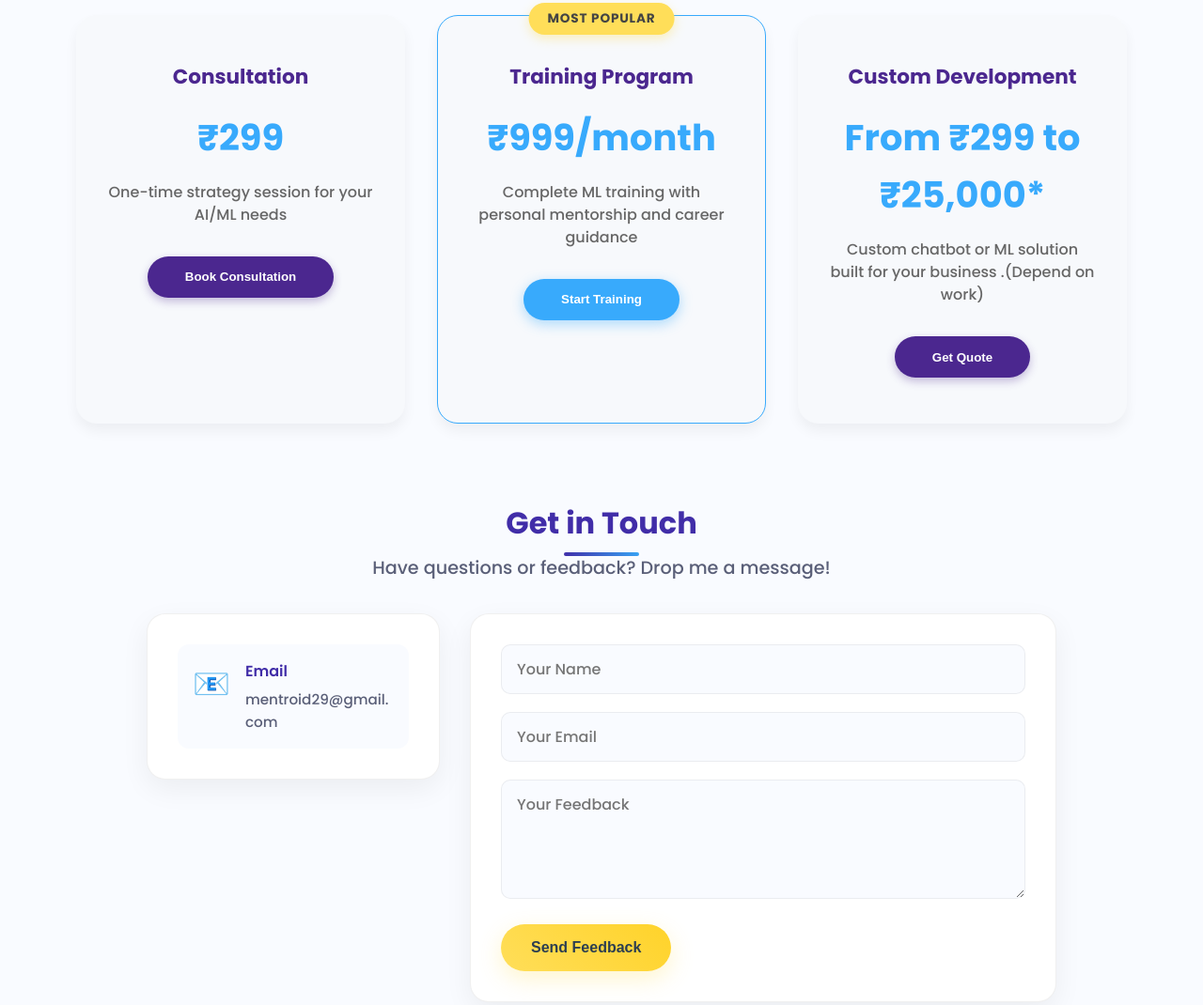
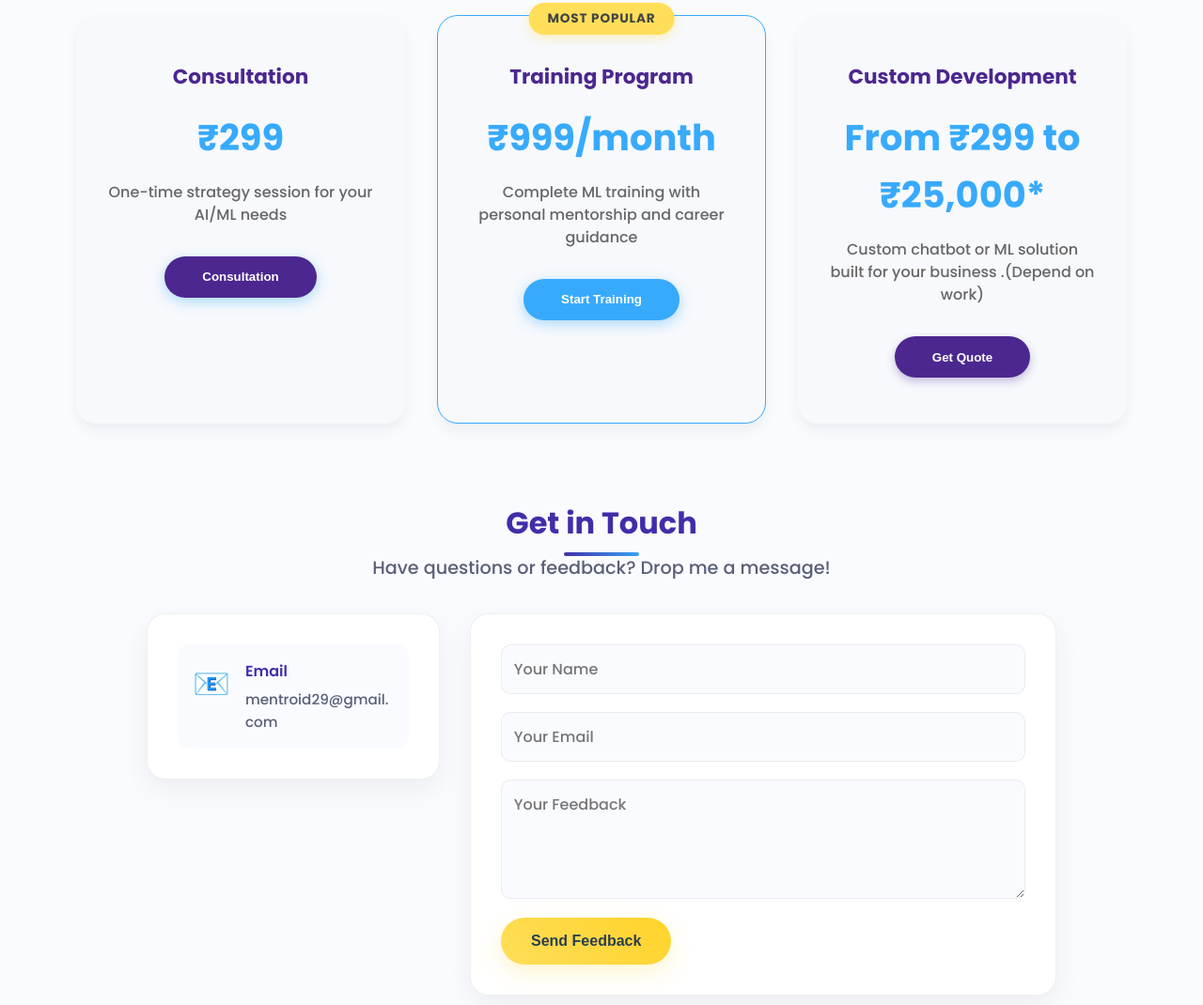
Before and after one commit to mentroid29-oss/Mentroid, a plain HTML site: page index.html in a window 1280 px wide. Shown: the part 2170-3240 px from the top of the page at 94% size. Drawn offline with Linux system fonts and the light colour scheme.

Commit message:
Update index.html

```diff
--- a/index.html
+++ b/index.html
@@ -185,9 +185,9 @@
   border-radius: 50px;
   font-weight: 600;
   cursor: pointer;
-        box-shadow: 0 4px 10px rgba(75, 39, 143, 0.3);
-        transition: background-color 0.3s ease;">
-            Book Consultation
+  box-shadow: 0 4px 14px rgba(56, 170, 252, 0.4);
+  transition: background-color 0.3s ease;" onclick="handleTraining('Consultation')">
+            Consultation
           </button>
         </div>
 
@@ -237,7 +237,7 @@
   font-weight: 600;
   cursor: pointer;
   box-shadow: 0 4px 14px rgba(56, 170, 252, 0.4);
-        transition: background-color 0.3s ease;">
+  transition: background-color 0.3s ease;" onclick="handleTraining('Training Program')">
             Start Training
           </button>
         </div>
@@ -271,7 +271,7 @@
   font-weight: 600;
   cursor: pointer;
   box-shadow: 0 4px 10px rgba(75, 39, 143, 0.3);
-        transition: background-color 0.3s ease;">
+  transition: background-color 0.3s ease;" onclick="handleQuote('Custom Development')">
             Get Quote
           </button>
         </div>
@@ -518,7 +518,7 @@
     style.textContent = rippleCSS;
     document.head.appendChild(style);
   </script>
-
+  <script src="script.js"></script>
 </body>
 
 
```
Lines whose indentation alone changed are shown as unchanged.
